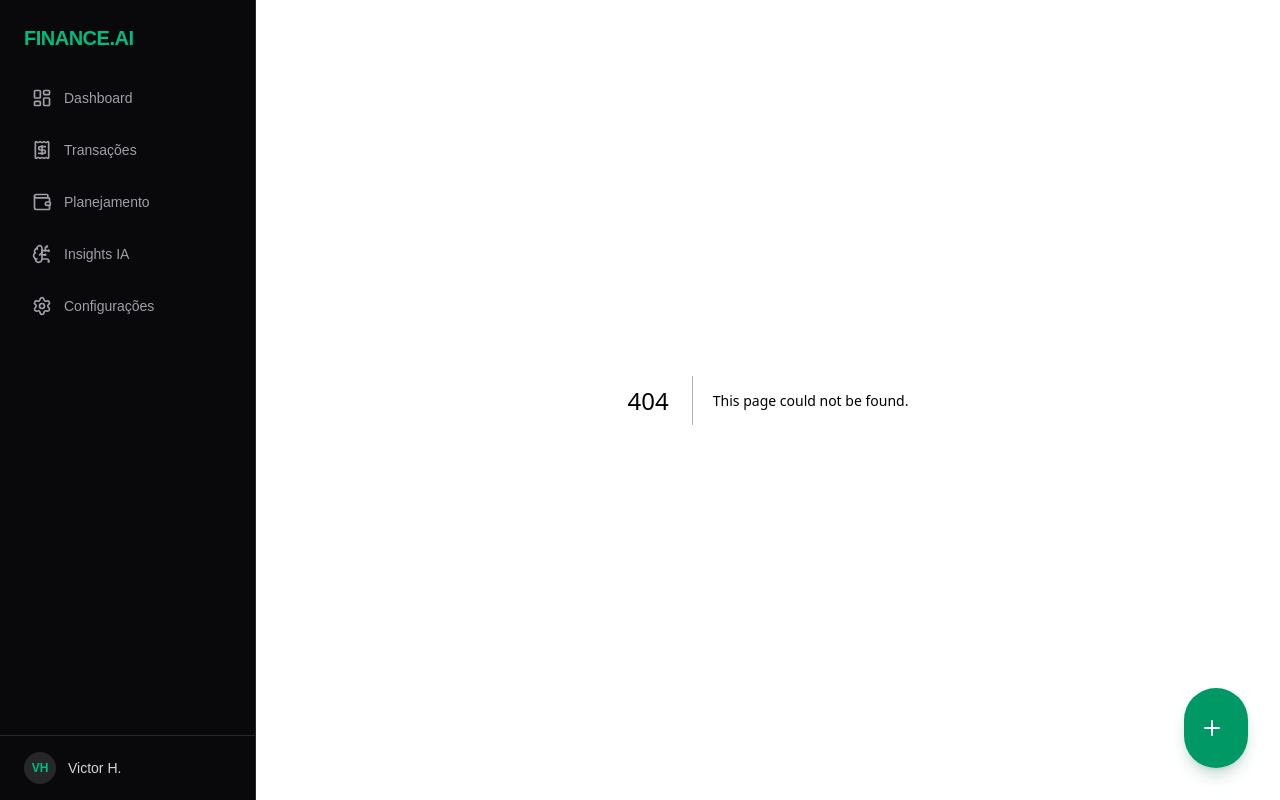
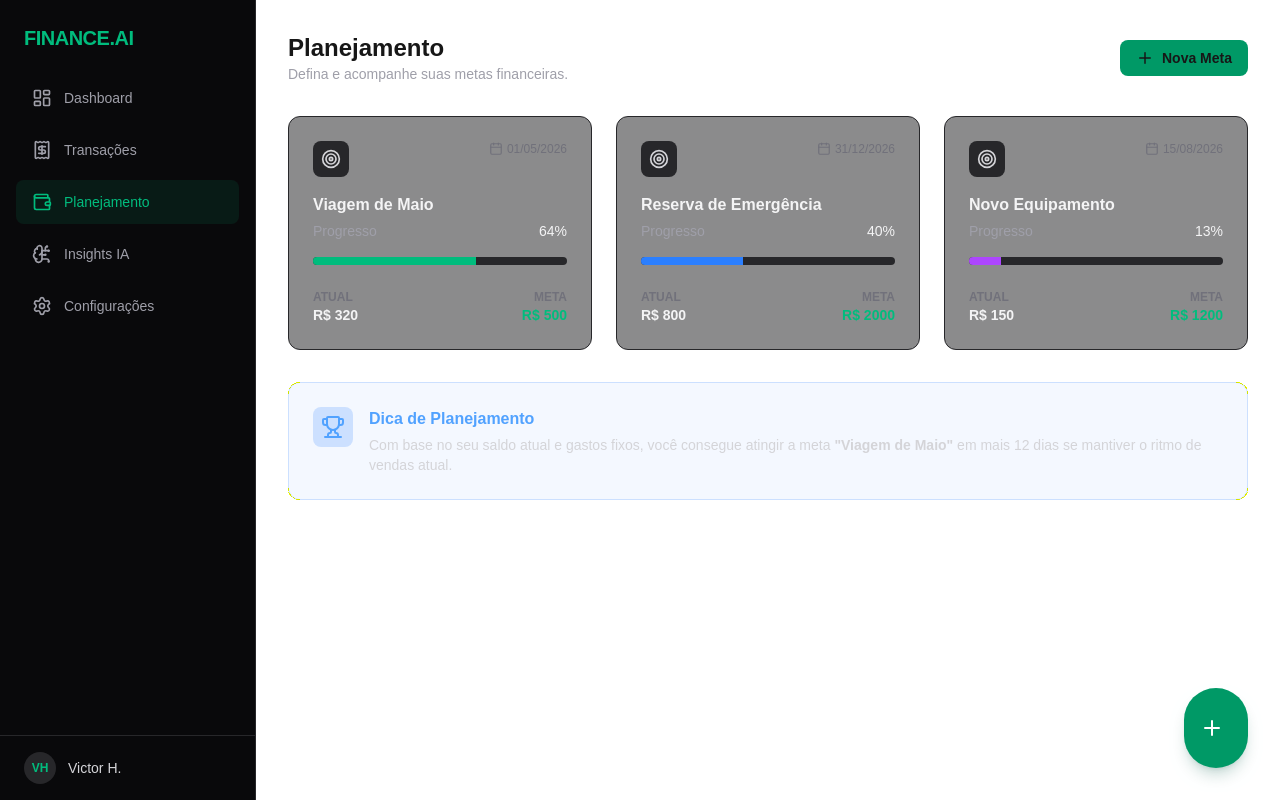
Before and after one commit to VictorHcss/finance-ai, a Next.js app: page /planning in a window 1280 px wide. Before the commit this address had no page. Built offline with nearby package versions, Linux system fonts and the light colour scheme.

Commit message:
feat: estrutura inicial do backend python e integracao com insights

```diff
--- a/src/app/insights/page.tsx
+++ b/src/app/insights/page.tsx
@@ -1,22 +1,28 @@
-import {
-  BrainCircuit,
-  Lightbulb,
-  TrendingDown,
-  Target,
-  Zap,
-} from "lucide-react";
+"use client";
+
+import { useEffect, useState } from "react";
+import { BrainCircuit, Lightbulb, Target, Zap } from "lucide-react";
 
 export default function InsightsPage() {
+  const [data, setData] = useState<any>(null);
+
+  useEffect(() => {
+    fetch("http://127.0.0.1:8000/api/insights")
+      .then((res) => res.json())
+      .then((json) => setData(json))
+      .catch((err) => console.error("Erro ao conectar com o Python:", err));
+  }, []);
+
   return (
     <main className="p-8 space-y-8">
       <header className="flex items-center gap-3">
         <div className="p-2 bg-emerald-500/10 rounded-lg">
-          <BrainCircuit className="text-emerald-500" size={28} />
+          <BrainCircuit className="w-6 h-6 text-emerald-500" size={28} />
         </div>
         <div>
           <h1 className="text-2xl font-bold">Insights de IA</h1>
-          <p className="text-zinc-400 text-sm">
-            Análise preditiva baseada nos seus hábitos de consumo.
+          <p className="text-zinc-400 text-sm font-mono">
+            Status do Backend: {data ? "Conectado" : "Conectando..."}
           </p>
         </div>
       </header>
@@ -25,72 +31,23 @@ export default function InsightsPage() {
         <div className="p-6 rounded-xl border border-emerald-500/20 bg-emerald-500/5 space-y-4">
           <div className="flex items-center gap-2 text-emerald-500">
             <Zap size={20} />
-            <h3 className="font-bold">Otimização Próxima</h3>
+            <h3 className="font-bold">Análise do Cérebro Python</h3>
           </div>
           <p className="text-zinc-300 text-sm">
-            Detectamos que suas assinaturas de streaming representam 8% da sua
-            renda mensal. Cancelando serviços não utilizados, você poderia
-            economizar <strong>R$ 1.200,00 por ano</strong>.
+            {data?.alerta || "Carregando análises..."}
           </p>
-          <button className="text-xs font-bold uppercase tracking-wider text-emerald-500 hover:text-emerald-400">
-            Ver detalhes da análise
-          </button>
         </div>
 
         <div className="p-6 rounded-xl border border-zinc-800 bg-zinc-900/50 space-y-4">
           <div className="flex items-center gap-2 text-blue-400">
             <Target size={20} />
-            <h3 className="font-bold">Projeção para o próximo mês</h3>
+            <h3 className="font-bold">Projeção Próximo Mês</h3>
           </div>
-          <p className="text-zinc-300 text-sm">
-            Com base no seu histórico, a previsão de gastos para Maio é de{" "}
-            <strong>R$ 3.100,00</strong>. Isso está 5% abaixo da sua média
-            atual. Bom trabalho!
+          <p className="text-3xl font-bold">
+            {data ? `R$ ${data.previsao_proximo_mes.toFixed(2)}` : "---"}
           </p>
         </div>
       </div>
-
-      <section className="space-y-4">
-        <h3 className="font-bold text-lg flex items-center gap-2">
-          <Lightbulb className="text-yellow-500" size={20} />
-          Plano de Ação Sugerido
-        </h3>
-
-        <div className="space-y-3">
-          <ActionItem
-            title="Reduzir gastos com Alimentação fora de casa"
-            desc="Sua meta era R$ 400, mas você já gastou R$ 450 este mês."
-            type="warning"
-          />
-          <ActionItem
-            title="Aporte Extra em Investimentos"
-            desc="Você possui um saldo remanescente de R$ 500 que pode ser aplicado."
-            type="success"
-          />
-        </div>
-      </section>
     </main>
   );
 }
-
-function ActionItem({
-  title,
-  desc,
-  type,
-}: {
-  title: string;
-  desc: string;
-  type: "success" | "warning";
-}) {
-  return (
-    <div className="p-4 rounded-lg bg-zinc-900 border border-zinc-800 flex justify-between items-center">
-      <div>
-        <p className="text-sm font-medium text-zinc-100">{title}</p>
-        <p className="text-xs text-zinc-500">{desc}</p>
-      </div>
-      <div
-        className={`h-2 w-2 rounded-full ${type === "success" ? "bg-emerald-500" : "bg-yellow-500"}`}
-      />
-    </div>
-  );
-}
--- /dev/null
+++ b/src/app/planning/page.tsx
@@ -0,0 +1,119 @@
+import { Target, Trophy, Plus, Calendar } from "lucide-react";
+
+const goals = [
+  {
+    id: 1,
+    title: "Viagem de Maio",
+    target: 500,
+    current: 320,
+    deadline: "01/05/2026",
+    color: "bg-emerald-500",
+  },
+  {
+    id: 2,
+    title: "Reserva de Emergência",
+    target: 2000,
+    current: 800,
+    deadline: "31/12/2026",
+    color: "bg-blue-500",
+  },
+  {
+    id: 3,
+    title: "Novo Equipamento",
+    target: 1200,
+    current: 150,
+    deadline: "15/08/2026",
+    color: "bg-purple-500",
+  },
+];
+
+export default function PlanningPage() {
+  return (
+    <main className="p-8 space-y-8">
+      <header className="flex justify-between items-center">
+        <div>
+          <h1 className="text-2xl font-bold">Planejamento</h1>
+          <p className="text-zinc-400 text-sm">
+            Defina e acompanhe suas metas financeiras.
+          </p>
+        </div>
+        <button className="bg-emerald-600 hover:bg-emerald-500 px-4 py-2 rounded-lg text-sm font-bold flex items-center gap-2 transition-colors">
+          <Plus size={18} />
+          Nova Meta
+        </button>
+      </header>
+
+      <div className="grid grid-cols-1 md:grid-cols-2 lg:grid-cols-3 gap-6">
+        {goals.map((goal) => {
+          const progress = (goal.current / goal.target) * 100;
+          return (
+            <div
+              key={goal.id}
+              className="p-6 rounded-xl border border-zinc-800 bg-zinc-900/50 space-y-4"
+            >
+              <div className="flex justify-between items-start">
+                <div className="p-2 bg-zinc-800 rounded-lg text-zinc-300">
+                  <Target size={20} />
+                </div>
+                <span className="text-xs font-medium text-zinc-500 flex items-center gap-1">
+                  <Calendar size={14} />
+                  {goal.deadline}
+                </span>
+              </div>
+
+              <div>
+                <h3 className="font-bold text-zinc-100">{goal.title}</h3>
+                <div className="flex justify-between text-sm mt-1">
+                  <span className="text-zinc-400">Progresso</span>
+                  <span className="text-zinc-100 font-medium">
+                    {progress.toFixed(0)}%
+                  </span>
+                </div>
+              </div>
+
+              <div className="h-2 w-full bg-zinc-800 rounded-full overflow-hidden">
+                <div
+                  className={`h-full ${goal.color} transition-all duration-500`}
+                  style={{ width: `${progress}%` }}
+                />
+              </div>
+
+              <div className="flex justify-between items-end pt-2">
+                <div>
+                  <p className="text-xs text-zinc-500 uppercase font-bold">
+                    Atual
+                  </p>
+                  <p className="text-sm font-bold text-zinc-100">
+                    R$ {goal.current}
+                  </p>
+                </div>
+                <div className="text-right">
+                  <p className="text-xs text-zinc-500 uppercase font-bold">
+                    Meta
+                  </p>
+                  <p className="text-sm font-bold text-emerald-500">
+                    R$ {goal.target}
+                  </p>
+                </div>
+              </div>
+            </div>
+          );
+        })}
+      </div>
+
+      <section className="bg-blue-500/5 border border-blue-500/20 rounded-xl p-6 flex gap-4 items-start">
+        <div className="p-2 bg-blue-500/20 rounded-lg text-blue-400">
+          <Trophy size={24} />
+        </div>
+        <div>
+          <h4 className="font-bold text-blue-400">Dica de Planejamento</h4>
+          <p className="text-sm text-zinc-300 mt-1">
+            Com base no seu saldo atual e gastos fixos, você consegue atingir a
+            meta <strong>"Viagem de Maio"</strong> em mais 12 dias se mantiver o
+            ritmo de vendas atual.
+          </p>
+        </div>
+      </section>
+    </main>
+  );
+}
--- a/src/components/Sidebar.tsx
+++ b/src/components/Sidebar.tsx
@@ -13,7 +13,7 @@ import { usePathname } from "next/navigation";
 const menuItems = [
   { icon: LayoutDashboard, label: "Dashboard", href: "/" },
   { icon: Receipt, label: "Transações", href: "/transactions" },
-  { icon: Wallet, label: "Planejamento", href: "/planejamento" },
+  { icon: Wallet, label: "Planejamento", href: "/planning" },
   { icon: BrainCircuit, label: "Insights IA", href: "/insights" },
   { icon: Settings, label: "Configurações", href: "/settings" },
 ];
```
Also changed, not shown: 2 other files (tests, documents, lock files or other folders).
